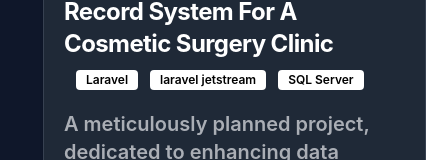
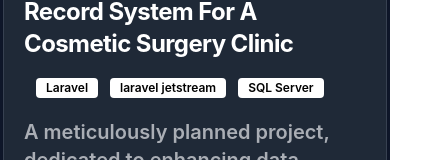
Before and after one commit to alejandr029/Portafolio, a React (Vite) app: page / in a window 390 px wide. Shown: the part 2951-3111 px from the top of the page, 426 px wide, since content can reach past the window. Built offline with nearby package versions, Linux system fonts and the light colour scheme.

Commit message:
Update responsive design in Project and Card components

```diff
--- a/src/components/Project/Project.tsx
+++ b/src/components/Project/Project.tsx
@@ -9,7 +9,7 @@
         <>
         <h3 className="title text-3xl font-bold ">Project Expirences</h3>
 
-        <div className=" grid xl:grid-cols-3 lg:grid-cols-2  grid-flow-row mx-auto  mt-20 w-[80%]">
+        <div className=" grid xl:grid-cols-3 lg:grid-cols-2  grid-flow-row mx-auto  mt-20 md:w-[80%]">
             {ProyectsList.map((proyect , index) => (
                 <CardProjects key={index} project={proyect} />
             ))}
--- a/src/components/Project/card.tsx
+++ b/src/components/Project/card.tsx
@@ -2,7 +2,7 @@
 
 export default function CardProjects({project}: any) {
     return(
-    <Link className="max-w-sm mx-1 border rounded-t-lg shadow bg-gray-800 border-gray-700 logo_shadow m-2" to={`/Individual_project/${project.id}`}>
+    <Link className="max-w-sm mx-1 border rounded-t-lg shadow bg-gray-800 border-gray-700 logo_shadow m-2 max-lg:mx-auto" to={`/Individual_project/${project.id}`}>
 
         <picture className="rounded-t-lg h-[186px] flex items-center bg-white">
             <img className="w-full h-full object-cover" src={`/Portafolio/${project.icon}`} alt={project.description}/>
@@ -12,9 +12,9 @@
     <div className="p-5 text-left">
 
         <h5 className="mb-2 text-2xl font-bold tracking-tight text-white capitalize">{project.title}</h5>
-        <div className="flex items-center mt-2.5 mb-5">
+        <div className="flex items-center mt-2.5 mb-5 flex-wrap">
             {project.technologies.map((technology:any, index:any) => (
-                <span key={index} className="bg-white text-black text-xs font-semibold px-2.5 py-0.5 rounded ms-3"> {technology}</span>
+                <span key={index} className="bg-white text-black mt-2 text-xs font-semibold px-2.5 py-0.5 rounded ms-3"> {technology}</span>
             ))}
         </div>
 
```
